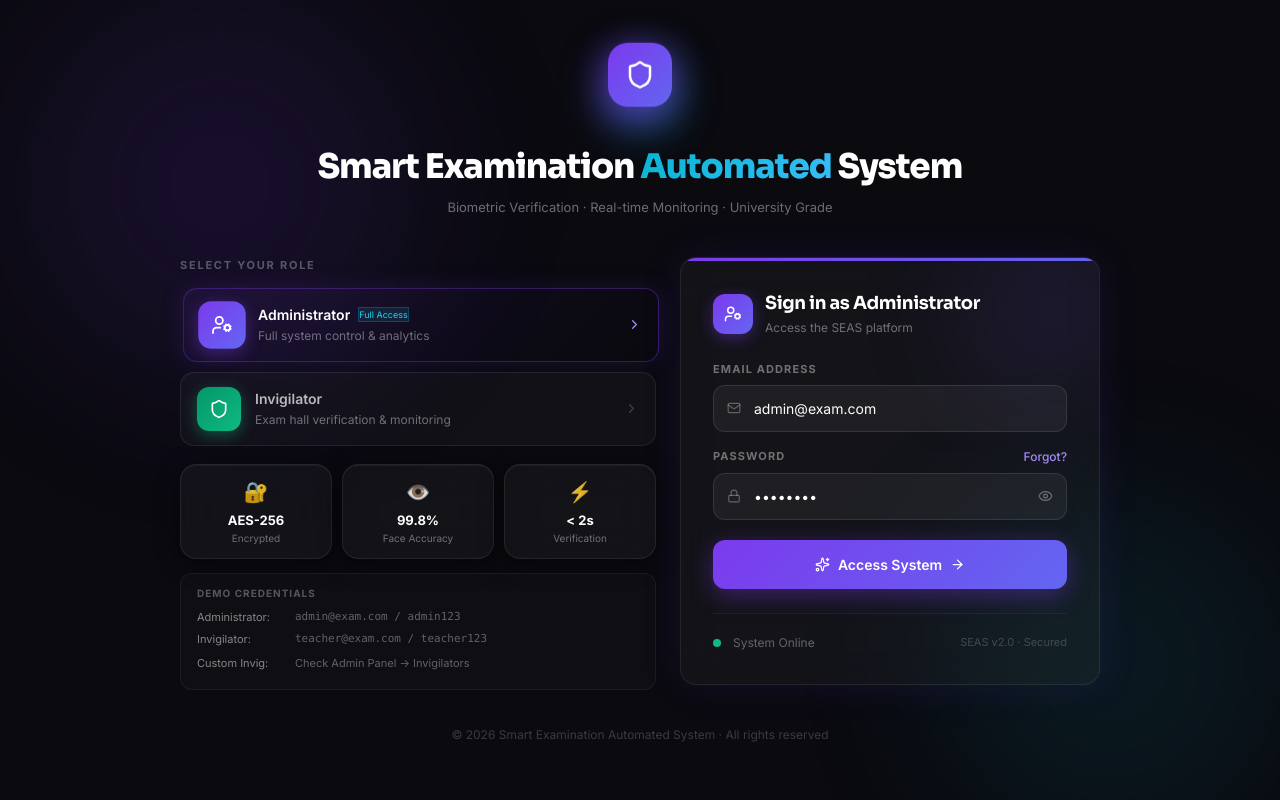
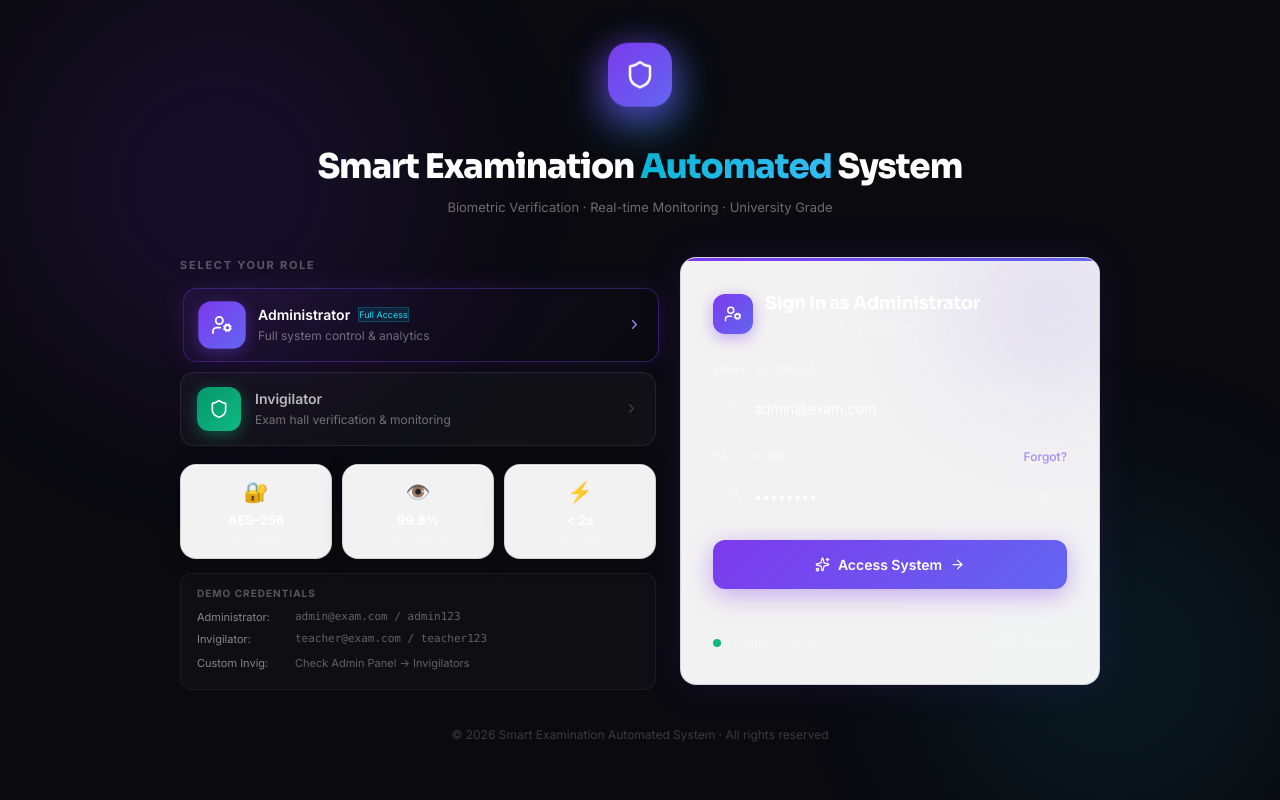
Before and after one commit to Nandinisingh07/exam-system, a React (Vite) app in the folder frontend/: page /login in a window 1280 px wide. Built offline with nearby package versions, Linux system fonts and the light colour scheme.

Commit message:
feat: navy bg white cards dark text

```diff
--- a/frontend/src/index.css
+++ b/frontend/src/index.css
@@ -4,9 +4,9 @@
 @theme {
   --font-sans: 'Inter', 'Plus Jakarta Sans', sans-serif;
   --font-display: 'Sora', 'Plus Jakarta Sans', sans-serif;
-  --color-bg-base:    #080c12;
-  --color-bg-mid:     #0c1118;
-  --color-bg-surface: #101620;
+  --color-bg-base:    #1a2460;
+  --color-bg-mid:     #1e2a6e;
+  --color-bg-surface: #ffffff;
   --color-cyan-300: #67e8f9;
   --color-cyan-400: #22d3ee;
   --color-cyan-500: #06b6d4;
@@ -27,19 +27,19 @@
 html { scroll-behavior: smooth; }
 
 body {
-  background-color: #0f1623;
-  color: rgba(255,255,255,0.87);
+  background-color: #1a2460;
+  color: #1a2460;
   font-family: 'Inter', 'Plus Jakarta Sans', sans-serif;
   -webkit-font-smoothing: antialiased;
   -moz-osx-font-smoothing: grayscale;
 }
 
-::selection { background: rgba(6,182,212,0.35); color: #fff; }
+::selection { background: rgba(26,36,96,0.20); color: #1a2460; }
 
 ::-webkit-scrollbar { width: 5px; height: 5px; }
 ::-webkit-scrollbar-track { background: transparent; }
-::-webkit-scrollbar-thumb { background: rgba(6,182,212,0.2); border-radius: 99px; }
-::-webkit-scrollbar-thumb:hover { background: rgba(6,182,212,0.4); }
+::-webkit-scrollbar-thumb { background: rgba(255,255,255,0.30); border-radius: 99px; }
+::-webkit-scrollbar-thumb:hover { background: rgba(255,255,255,0.60); }
 
 /* -- Design Tokens ------------------------------------------------- */
 :root {
@@ -51,11 +51,11 @@ body {
   --rose:          #f43f5e;
   --emerald:       #10b981;
   --amber:         #f59e0b;
-  --card-bg:       rgba(255,255,255,0.038);
-  --card-border:   rgba(255,255,255,0.08);
-  --divider:       rgba(255,255,255,0.06);
-  --text-muted:    rgba(255,255,255,0.42);
-  --text-body:     rgba(255,255,255,0.72);
+  --card-bg:       rgba(255,255,255,0.95);
+  --card-border:   rgba(26,36,96,0.15);
+  --divider:       rgba(26,36,96,0.10);
+  --text-muted:    rgba(26,36,96,0.55);
+  --text-body:     rgba(26,36,96,0.85);
 }
 
 /* -- Glassmorphism -------------------------------------------------- */
@@ -71,11 +71,11 @@ body {
   backdrop-filter: blur(20px);
   -webkit-backdrop-filter: blur(20px);
   border-radius: 16px;
-  box-shadow: 0 4px 24px rgba(0,0,0,0.45), inset 0 1px 0 rgba(255,255,255,0.05);
+  box-shadow: 0 4px 24px rgba(0,0,0,0.15), inset 0 1px 0 rgba(255,255,255,0.95);
   transition: all 0.3s cubic-bezier(0.4,0,0.2,1);
 }
 .glass-card:hover {
-  border-color: rgba(6,182,212,0.28);
+  border-color: rgba(26,36,96,0.30);
   box-shadow: 0 0 28px rgba(6,182,212,0.1), 0 8px 32px rgba(0,0,0,0.5);
   transform: translateY(-2px);
 }
@@ -202,7 +202,7 @@ body {
 .sidebar-link.active {
   color: #67e8f9;
   background: linear-gradient(135deg, rgba(6,182,212,0.16), rgba(14,165,233,0.07));
-  border-color: rgba(6,182,212,0.28);
+  border-color: rgba(26,36,96,0.30);
   border-left: 3px solid #06b6d4;
   box-shadow: 0 0 18px rgba(6,182,212,0.07);
 }
```
